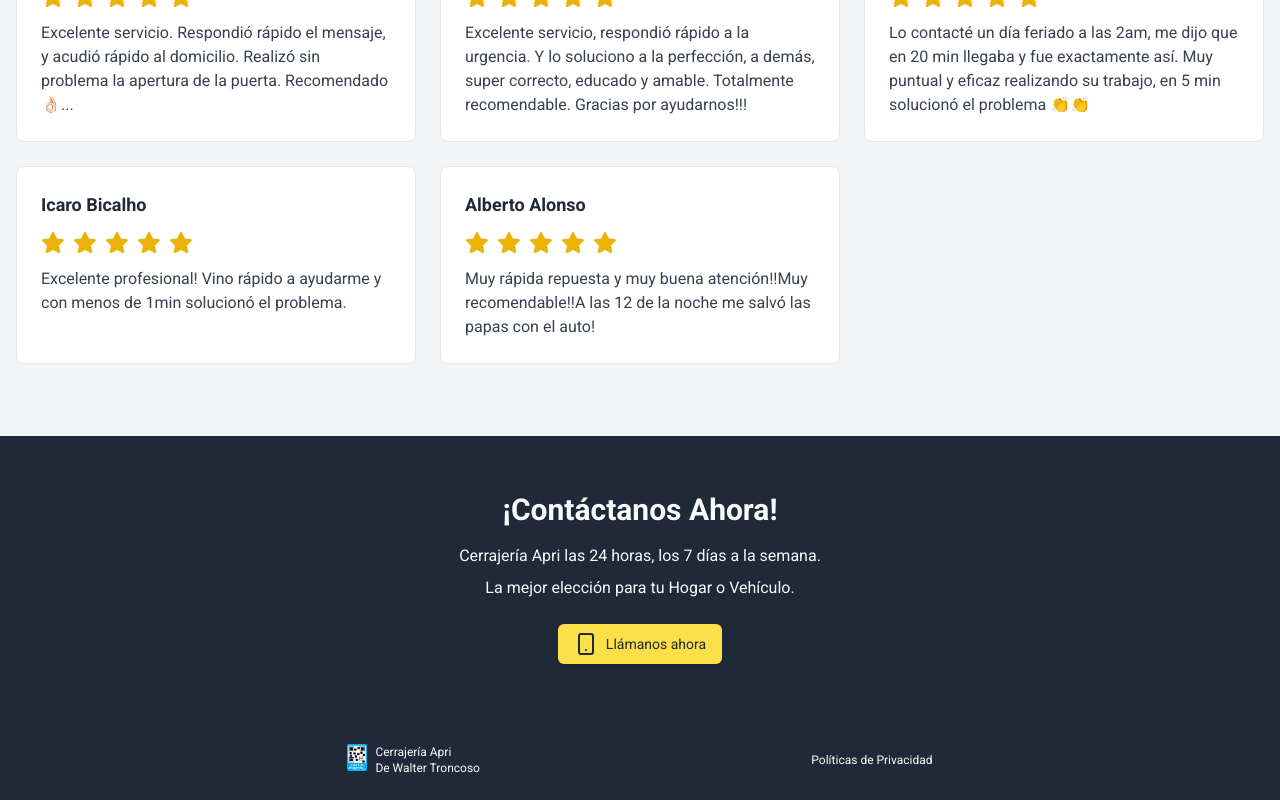
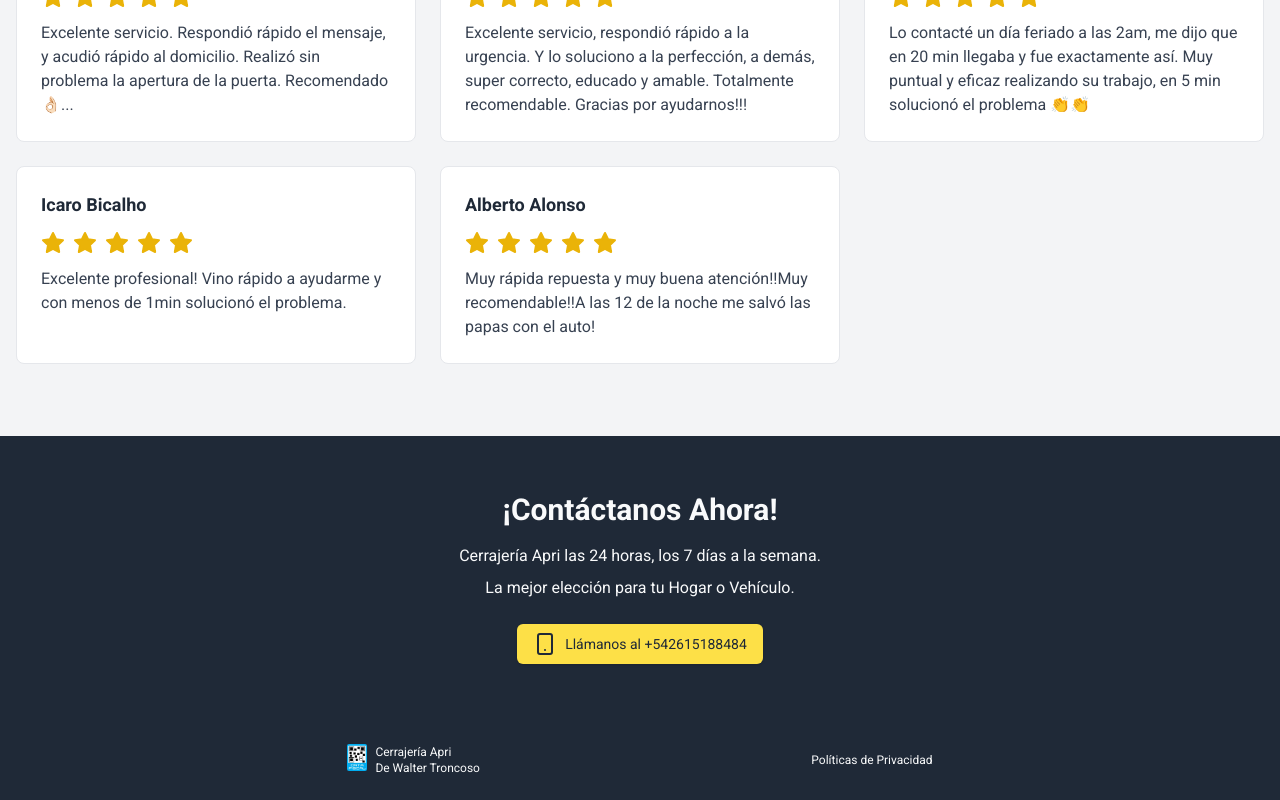
Before and after one commit to alexmp2602/apri-cerrajeria, a Next.js app: page / in a window 1280 px wide. Shown: the part 2508-3308 px from the top of the page. Built offline with nearby package versions, Linux system fonts and the light colour scheme.

Commit message:
Actualizar estilos y contenido del componente de ubicación, enlaces en el encabezado y el pie de página, y ajustes en estilos y bibliotecas de animación.

```diff
--- a/src/components/Footer.tsx
+++ b/src/components/Footer.tsx
@@ -26,8 +26,7 @@ export default function Footer() {
           className="my-6 inline-flex h-10 items-center justify-center rounded-md bg-yellow-300 dark:bg-yellow-400 p-4 text-sm font-medium text-gray-800 dark:text-gray-800 shadow gap-2 transition-colors hover:bg-gray-800/90 focus-visible:outline-none focus-visible:ring-1 focus-visible:ring-gray-950 disabled:pointer-events-none disabled:opacity-50 dark:hover:bg-gray-50/90 dark:hover:text-gray-800 dark:focus-visible:ring-gray-300"
           onClick={handlePhoneClick}
         >
-          <SmartphoneIcone />
-          Llámanos ahora
+          <SmartphoneIcone /> Llámanos al {phoneNumber}
         </button>
       </div>
       <div className="flex gap-2 py-6 shrink-0 px-4">
```
